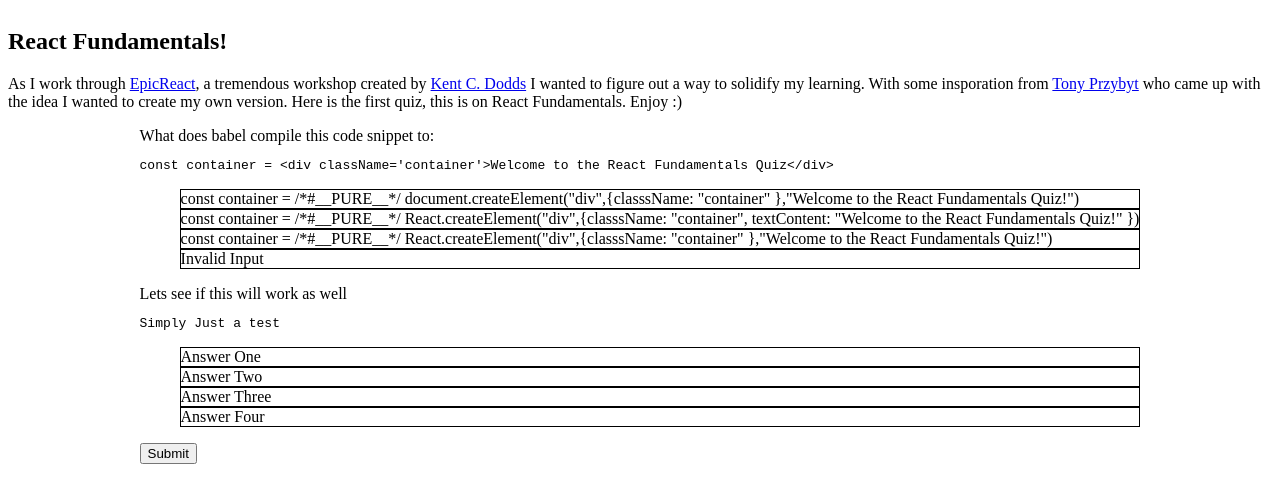
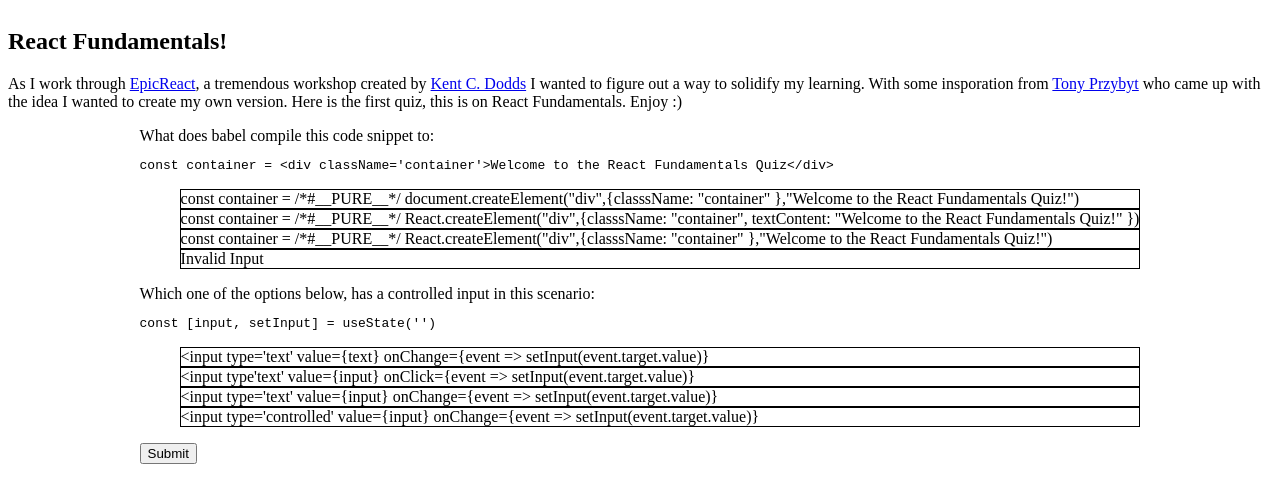
Before and after one commit to JordanLong1/react-fundamentals-quiz, a React (Create React App) app: page / in a window 1280 px wide. Shown: the top 502 px of the page. Built offline with nearby package versions, Linux system fonts and the light colour scheme.

Commit message:
added another question

```diff
--- a/src/Questions/ListOfQuestions.js
+++ b/src/Questions/ListOfQuestions.js
@@ -7,10 +7,13 @@
                      correct: `const container = /*#__PURE__*/ React.createElement("div",{classsName: "container" },"Welcome to the React Fundamentals Quiz!")`,
                          id: 1
                          },
-         {question: `Lets see if this will work as well `,
-             q: `Simply Just a test`,
-              answers: ['Answer One', 'Answer Two', 'Answer Three', 'Answer Four'],
-                   correct: 'Answer Four',
+         {question: `Which one of the options below, has a controlled input in this scenario:`,
+             q: `const [input, setInput] = useState('')`,
+              answers: [`<input type='text' value={text} onChange={event => setInput(event.target.value)}`
+              , `<input type'text' value={input} onClick={event => setInput(event.target.value)}`,
+              `<input type='text' value={input} onChange={event => setInput(event.target.value)}`,
+              `<input type='controlled' value={input} onChange={event => setInput(event.target.value)}`],
+                   correct: `<input type='text' value={input} onChange={event => setInput(event.target.value)}`,
                       id: 2
                        },
       ]
```
